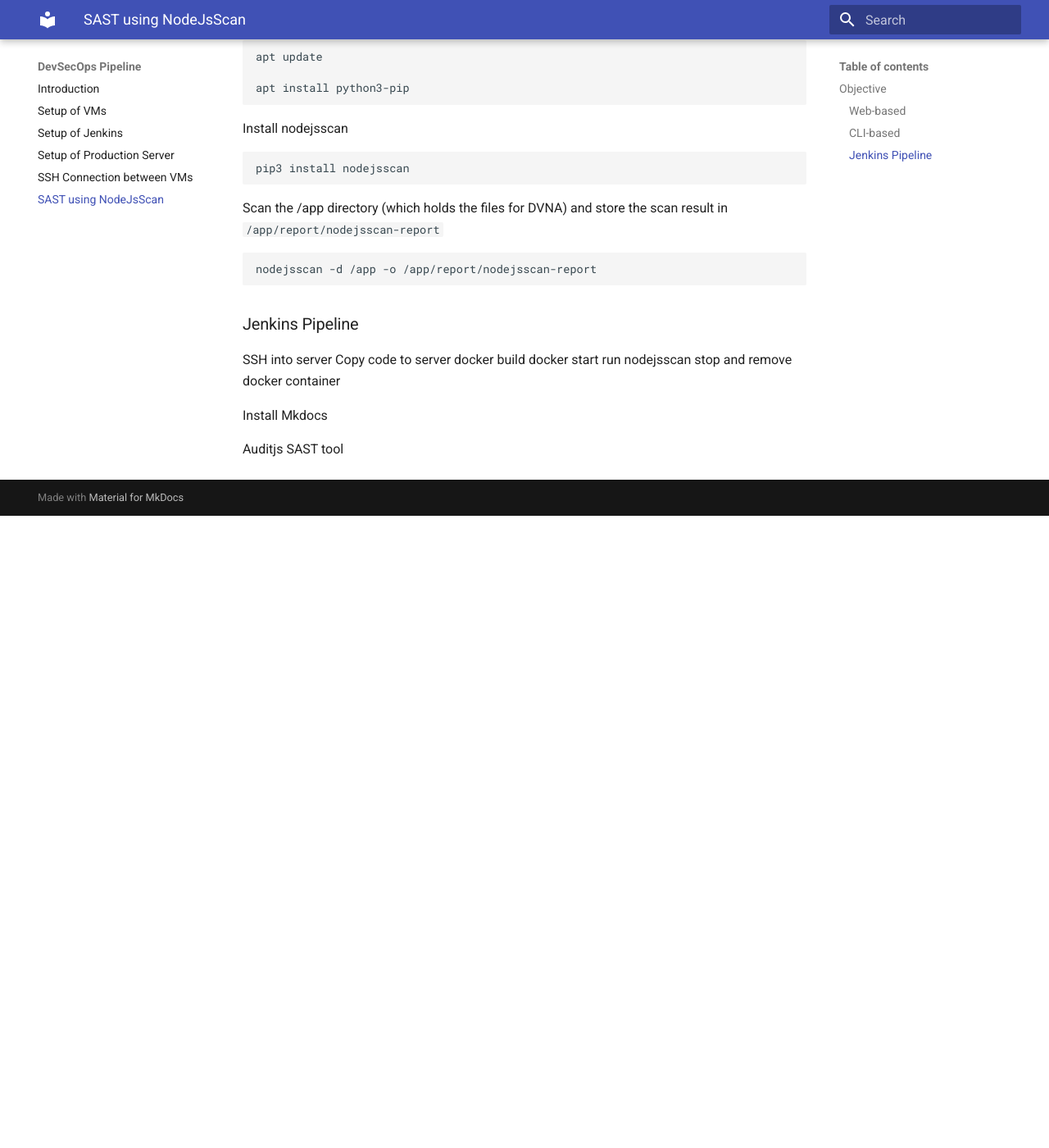
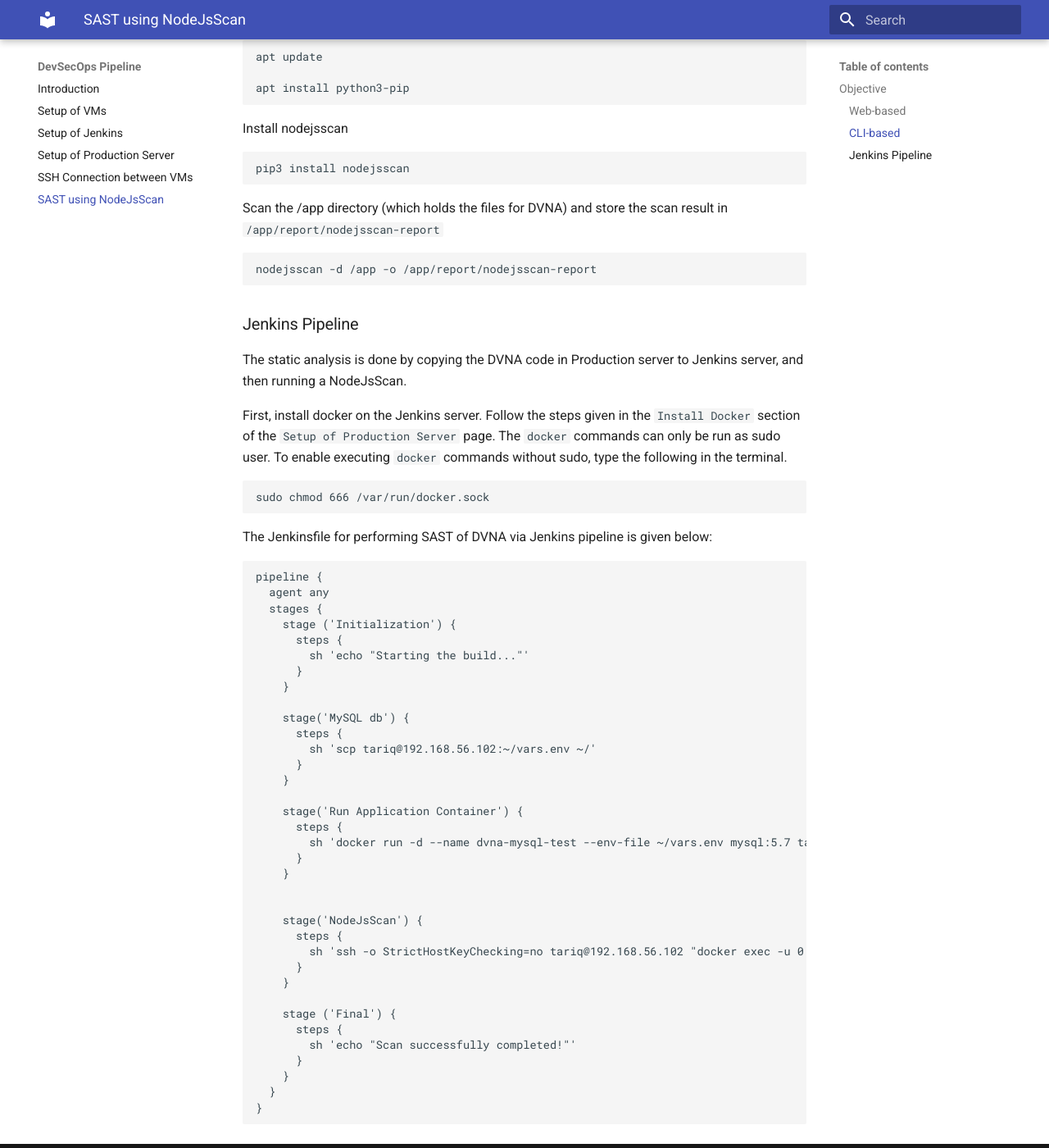
Before and after one commit to tariqahmed1912/internship-kloudle, an MkDocs documentation site: the page built from docs/nodejsscan_sast.md, in a window 1280 px wide and 1400 px high, scrolled down 974 px. Shown: the whole window at 82% size. Built offline with MkDocs 1.6.1 and Material for MkDocs 9.7.7, drawn with Linux system fonts in a browser that asks for light colours; before the commit the page ends 1603 px from its top, so only the background shows below that.

Commit message:
Commit changes

````diff
--- a/docs/nodejsscan_sast.md
+++ b/docs/nodejsscan_sast.md
@@ -58,13 +58,50 @@ nodejsscan -d /app -o /app/report/nodejsscan-report
 
 ### Jenkins Pipeline
 
-SSH into server
-Copy code to server
-docker build
-docker start
-run nodejsscan
-stop and remove docker container
+The static analysis is done by copying the DVNA code in Production server to Jenkins server, and then running a NodeJsScan.
 
-Install Mkdocs
+First, install docker on the Jenkins server. Follow the steps given in the `Install Docker` section of the `Setup of Production Server` page. The `docker` commands can only be run as sudo user. To enable executing `docker` commands without sudo, type the following in the terminal.
 
-Auditjs SAST tool
+```bash
+sudo chmod 666 /var/run/docker.sock
+```
+
+The Jenkinsfile for performing SAST of DVNA via Jenkins pipeline is given below:
+
+```bash
+pipeline {
+  agent any
+  stages {
+    stage ('Initialization') {
+      steps {
+        sh 'echo "Starting the build..."'
+      }
+    }
+
+    stage('MySQL db') {
+      steps {
+        sh 'scp tariq@192.168.56.102:~/vars.env ~/'
+      }
+    }
+
+    stage('Run Application Container') {
+      steps {
+        sh 'docker run -d --name dvna-mysql-test --env-file ~/vars.env mysql:5.7 tail -f /dev/null'
+      }
+    }
+
+
+    stage('NodeJsScan') {
+      steps {
+        sh 'ssh -o StrictHostKeyChecking=no tariq@192.168.56.102 "docker exec -u 0 dvna-app-test nodejsscan -d /app -o /app/report/nodejsscan-report-test"'
+      }
+    }
+
+    stage ('Final') {
+      steps {
+        sh 'echo "Scan successfully completed!"'
+      }
+    }
+  }
+}
+```
````
Also changed, not shown: docs/production_setup.md (+1 -1 lines), site/nodejsscan_sast/index.html, site/production_setup/index.html, site/search/search_index.json, 1 other file.
